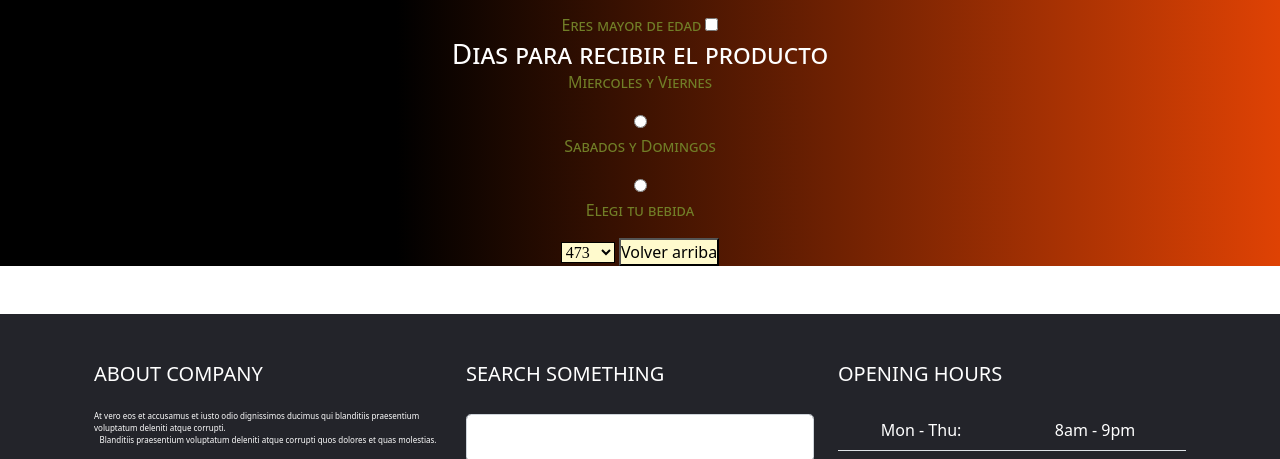
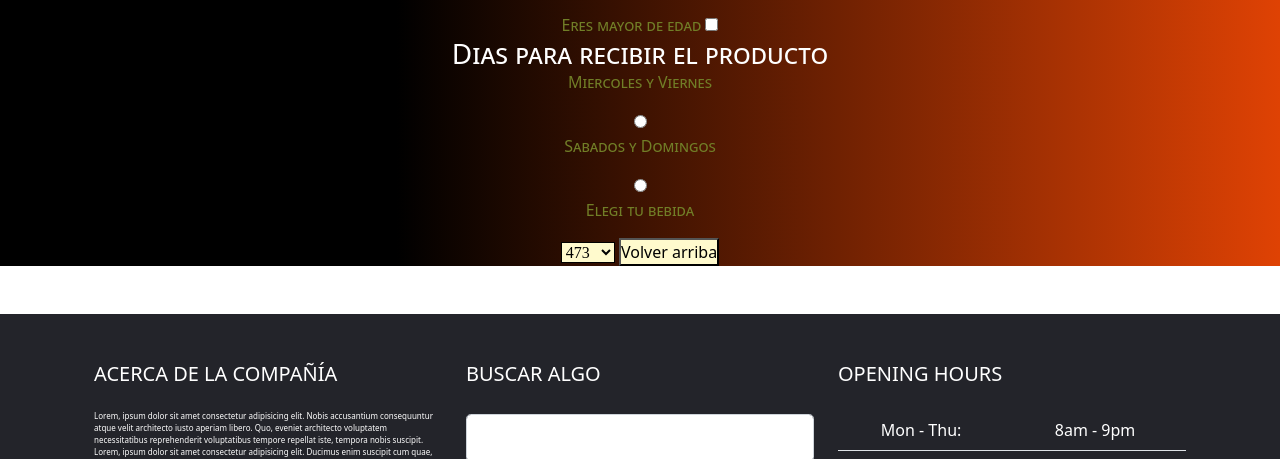
Before and after one commit to Sergiopata/proyecto_delivery, a website: page index.html in a window 1280 px wide. Shown: the part 1626-2085 px from the top of the page. Drawn offline with nearby package versions, Linux system fonts and the light colour scheme.

Commit message:
Add script.js

```diff
--- a/index.html
+++ b/index.html
@@ -148,16 +148,14 @@
       <div class="row mt-4">
         <!--Grid column-->
         <div class="col-lg-4 col-md-12 mb-4 mb-md-0">
-          <h5 class="text-uppercase mb-4">About company</h5>
+          <h5 class="text-uppercase mb-4">ACERCA DE LA COMPAÑÍA</h5>
 
           <p>
-            At vero eos et accusamus et iusto odio dignissimos ducimus qui blanditiis praesentium
-            voluptatum deleniti atque corrupti.
+            Lorem, ipsum dolor sit amet consectetur adipisicing elit. Nobis accusantium consequuntur atque velit architecto iusto aperiam libero. Quo, eveniet architecto voluptatem necessitatibus reprehenderit voluptatibus tempore repellat iste, tempora nobis suscipit.
           </p>
 
           <p>
-            Blanditiis praesentium voluptatum deleniti atque corrupti quos dolores et quas
-            molestias.
+           Lorem, ipsum dolor sit amet consectetur adipisicing elit. Ducimus enim suscipit cum quae, corporis minima quidem autem reiciendis sunt repellendus magni consectetur, vero amet natus exercitationem nulla dolor quam iure!
           </p>
 
           <div class="mt-4">
@@ -176,11 +174,11 @@
 
         <!--Grid column-->
         <div class="col-lg-4 col-md-6 mb-4 mb-md-0">
-          <h5 class="text-uppercase mb-4 pb-1">Search something</h5>
+          <h5 class="text-uppercase mb-4 pb-1">BUSCAR algo</h5>
 
           <div class="form-outline form-white mb-4">
             <input type="text" id="formControlLg" class="form-control form-control-lg">
-            <label class="form-label" for="formControlLg" style="margin-left: 0px;">Search</label>
+            <label class="form-label" for="formControlLg" style="margin-left: 0px;">Buscar</label>
           <div class="form-notch"><div class="form-notch-leading" style="width: 9px;"></div><div class="form-notch-middle" style="width: 48.8px;"></div><div class="form-notch-trailing"></div></div></div>
 
           <ul class="fa-ul" style="margin-left: 1.65em;">
```
